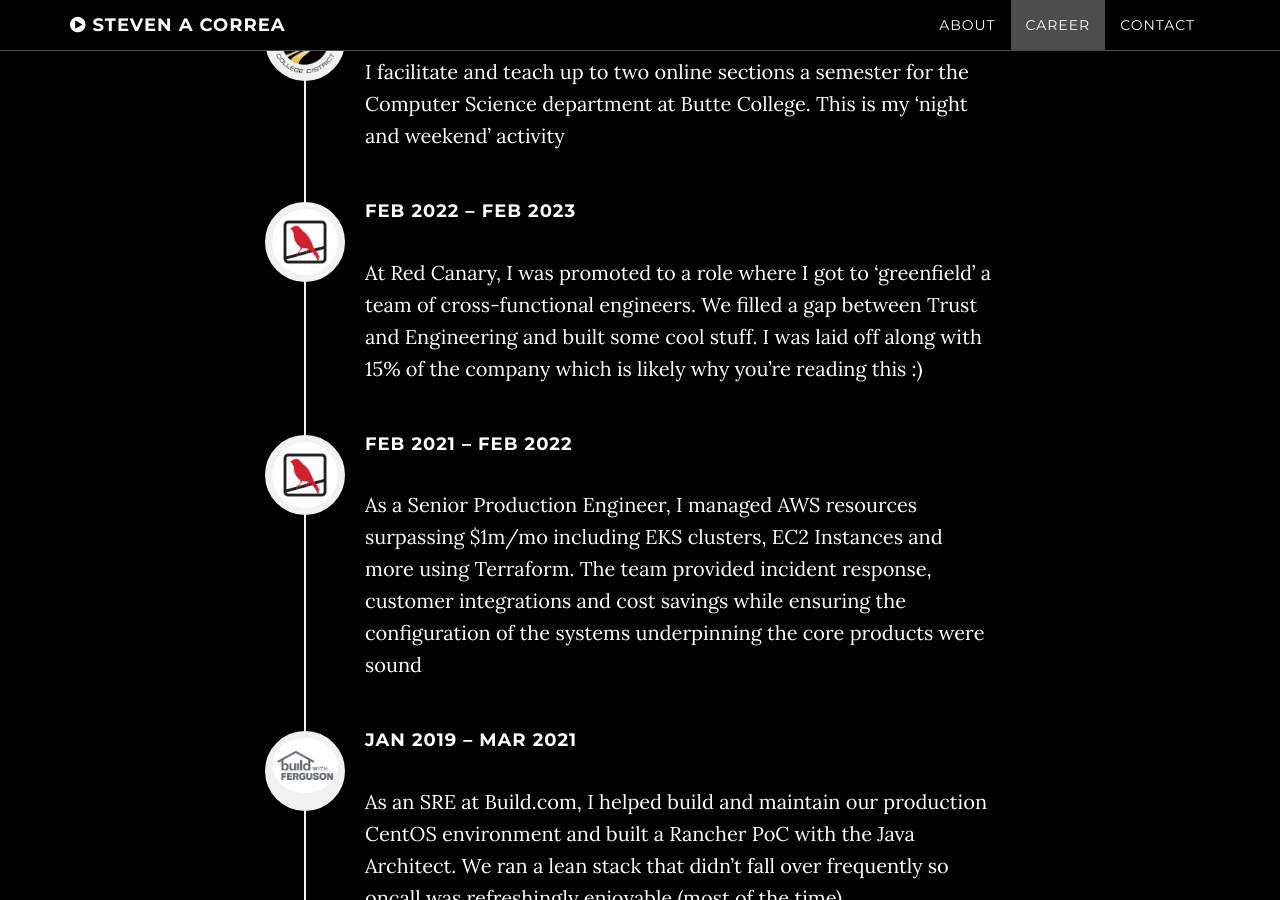
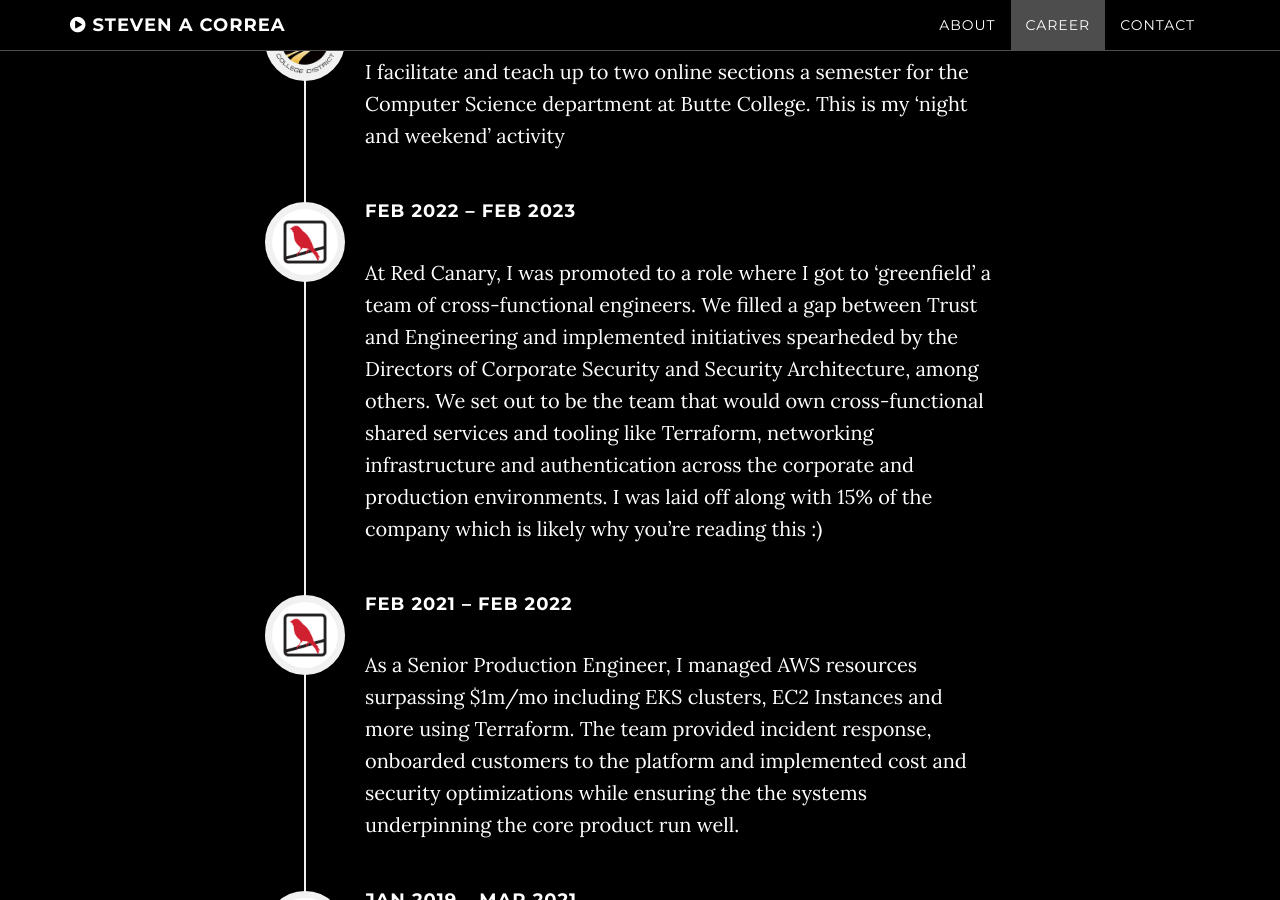
Before and after one commit to stevencorrea/stevencorrea.github.io, a Jekyll site: the page built from index.html, in a window 1280 px wide and 900 px high, scrolled down 1890 px. Built offline with Jekyll 4.4.1, drawn with Linux system fonts in a browser that asks for light colours.

Commit message:
change rc wording

```diff
--- a/_posts/2021-01-01-rc-prodeng.markdown
+++ b/_posts/2021-01-01-rc-prodeng.markdown
@@ -4,4 +4,4 @@
 subtitle:
 image: "img/timeline/rc.jpg"
 ---
-As a Senior Production Engineer, I managed AWS resources surpassing $1m/mo including EKS clusters, EC2 Instances and more using Terraform. The team provided incident response, customer integrations and cost savings while ensuring the configuration of the systems underpinning the core products were sound
+As a Senior Production Engineer, I managed AWS resources surpassing $1m/mo including EKS clusters, EC2 Instances and more using Terraform. The team provided incident response, onboarded customers to the platform and implemented cost and security optimizations while ensuring the the systems underpinning the core product run well.
--- a/_posts/2022-01-02-rc-mgr.markdown
+++ b/_posts/2022-01-02-rc-mgr.markdown
@@ -4,4 +4,4 @@
 subtitle:
 image: "img/timeline/rc.jpg"
 ---
-At Red Canary, I was promoted to a role where I got to 'greenfield' a team of cross-functional engineers. We filled a gap between Trust and Engineering and built some cool stuff. I was laid off along with 15% of the company which is likely why you're reading this :)
+At Red Canary, I was promoted to a role where I got to 'greenfield' a team of cross-functional engineers. We filled a gap between Trust and Engineering and implemented initiatives spearheded by the Directors of Corporate Security and Security Architecture, among others. We set out to be the team that would own cross-functional shared services and tooling like Terraform, networking infrastructure and authentication across the corporate and production environments.  I was laid off along with 15% of the company which is likely why you're reading this :)
```
